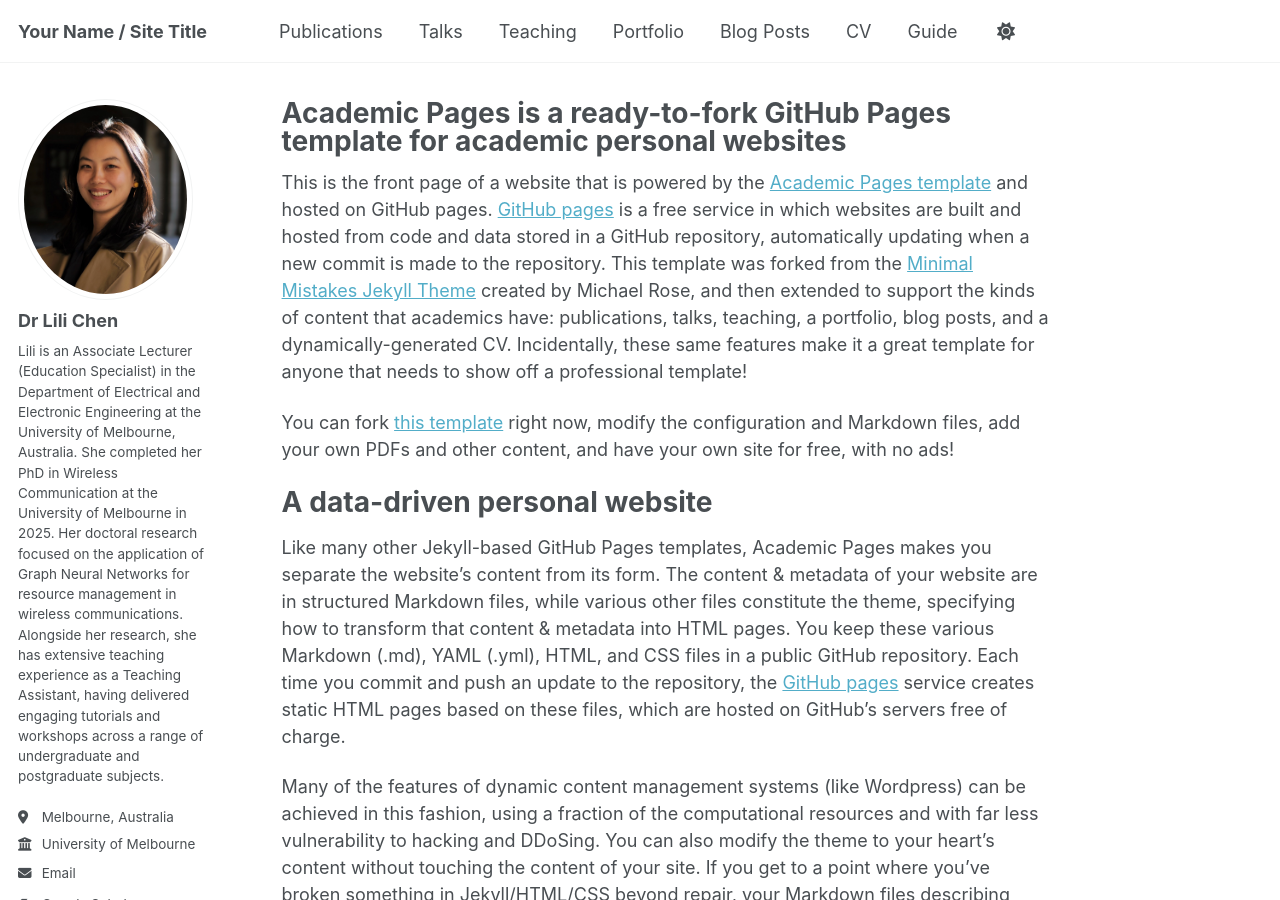
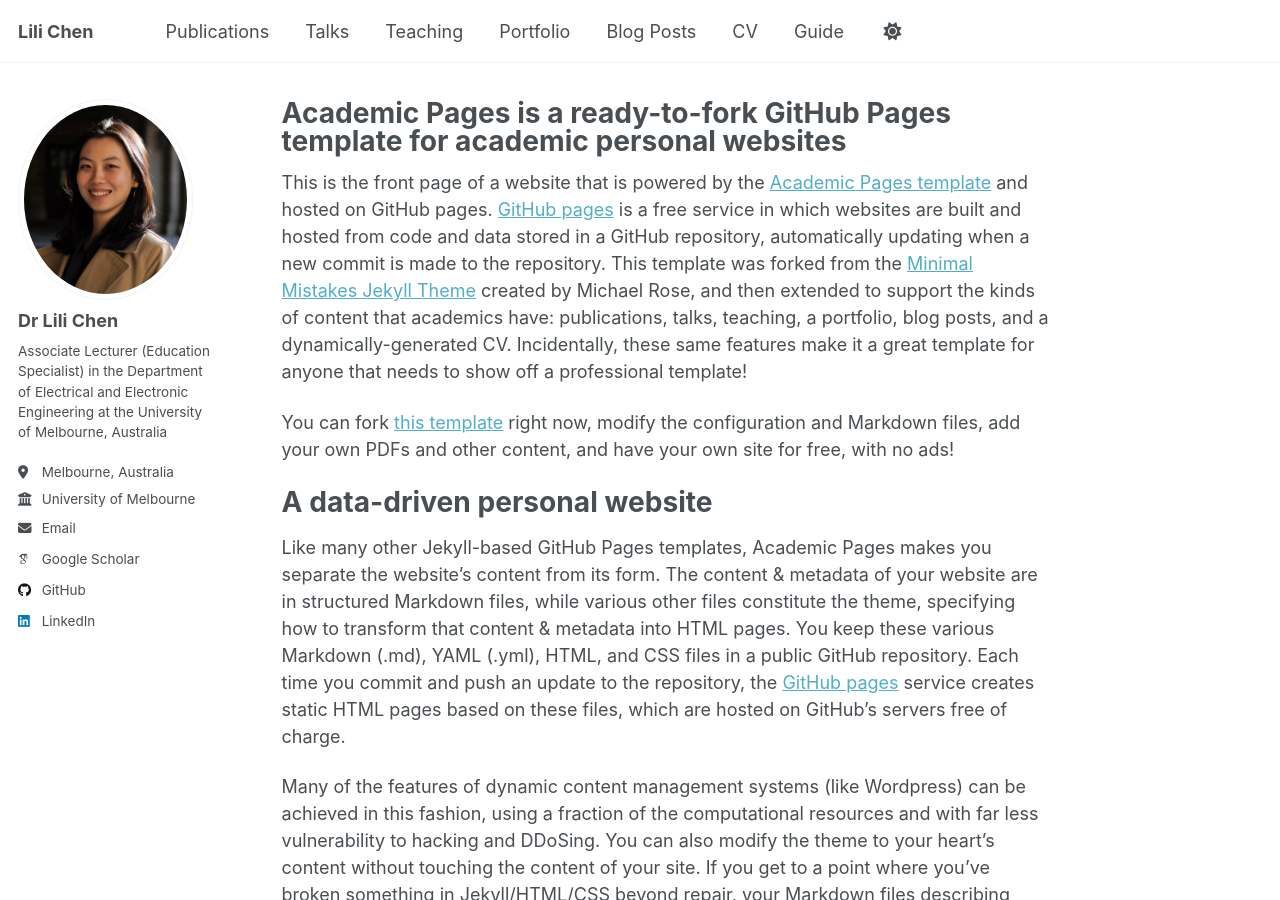
Before and after one commit to LilixChen/lilichen.github.io, a Jekyll site: the page built from _pages/about.md, in a window 1280 px wide and 900 px high. Built offline with Jekyll 4.4.1, drawn with Linux system fonts in a browser that asks for light colours; some web fonts are replaced; a script that is not in the unit is left out.

Commit message:
Update _config.yml

```diff
--- a/_config.yml
+++ b/_config.yml
@@ -9,7 +9,7 @@
 # Basic Site Settings
 locale                   : "en-US"
 site_theme               : "default" # Currently available options are "default", "air"
-title                    : "Your Name / Site Title"
+title                    : "Lili Chen"
 title_separator          : "-"
 name                     : &name "Your Name"
 description              : &description "Your Name's academic portfolio"   # Update this with a general description of your site, this is the default if not overridden by a page
@@ -26,7 +26,7 @@ author:
   avatar           : "lili.jpg"
   name             : "Dr Lili Chen"
   pronouns         : # example: "she/her"
-  bio              : "Lili is an Associate Lecturer (Education Specialist) in the Department of Electrical and Electronic Engineering at the University of Melbourne, Australia. She completed her PhD in Wireless Communication at the University of Melbourne in 2025. Her doctoral research focused on the application of Graph Neural Networks for resource management in wireless communications. Alongside her research, she has extensive teaching experience as a Teaching Assistant, having delivered engaging tutorials and workshops across a range of undergraduate and postgraduate subjects."
+  bio              : "Associate Lecturer (Education Specialist) in the Department of Electrical and Electronic Engineering at the University of Melbourne, Australia"
   location         : "Melbourne, Australia"
   employer         : "University of Melbourne"
   uri              : # URL
```
